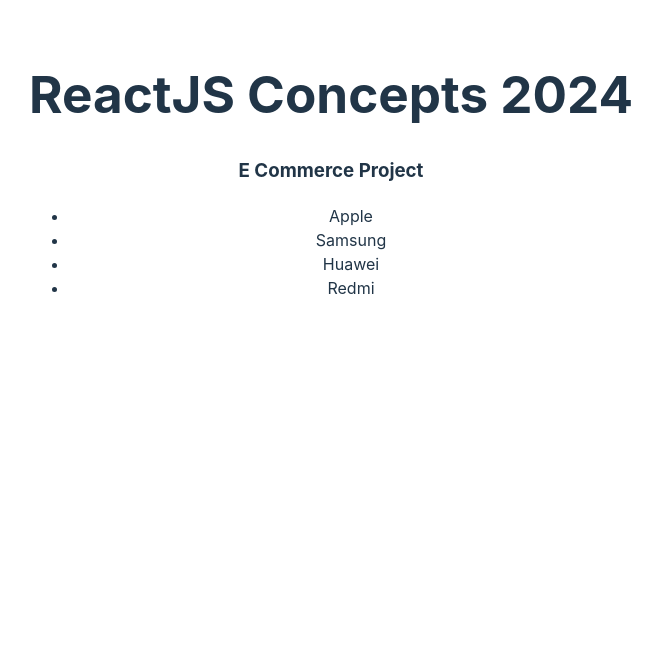
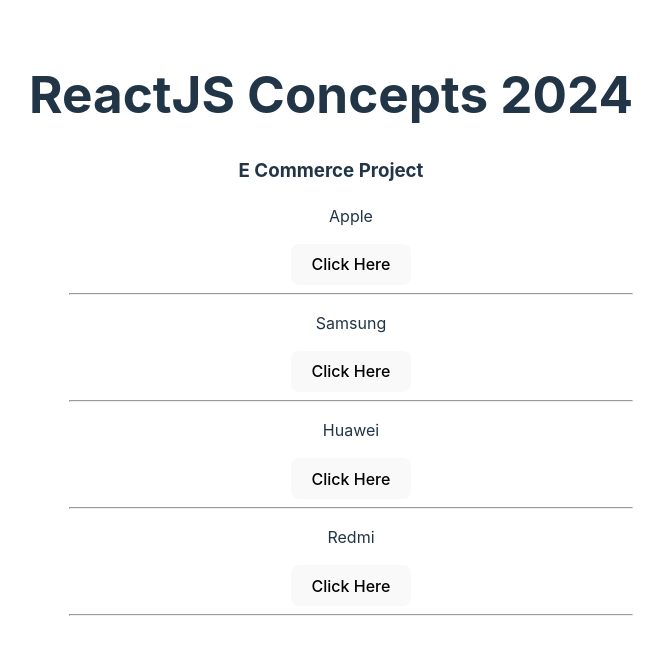
Before and after one commit to sachith-coding/reactjs-concepts-2024, a React (Vite) app: page / in a window 1280 px wide. Shown: the top 654 px of the page, without its empty margins (309-973 px from the left). Built offline with nearby package versions, Linux system fonts and the light colour scheme.

Commit message:
Use Props for ProductItem Component

```diff
--- a/src/components/ProductItem.jsx
+++ b/src/components/ProductItem.jsx
@@ -8,11 +8,12 @@
     )
 }
 
-const ProductItem = () => {
+const ProductItem = ({singleProduct}) => {
     return (
         <>
-            <div>ProductItem</div>
+            <p>{singleProduct}</p>
             <ButtonComponent />
+            <hr />
         </>
     )
 }
--- a/src/components/ProductList.jsx
+++ b/src/components/ProductList.jsx
@@ -10,7 +10,7 @@
             <ul>
                 {
                     listOfProducts.map((item, index) => (
-                        <li key={index}>{item}</li>
+                        <ProductItem singleProduct={item} key={index} />
                     ))
                 }
             </ul>
```
